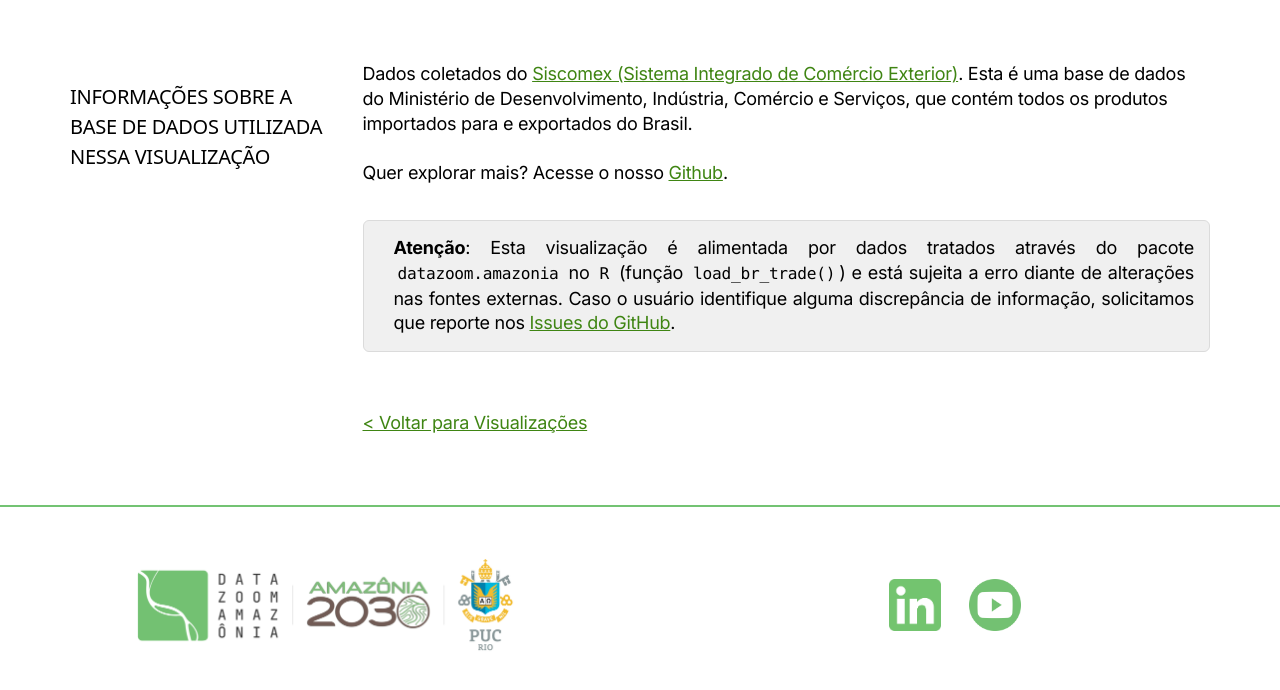
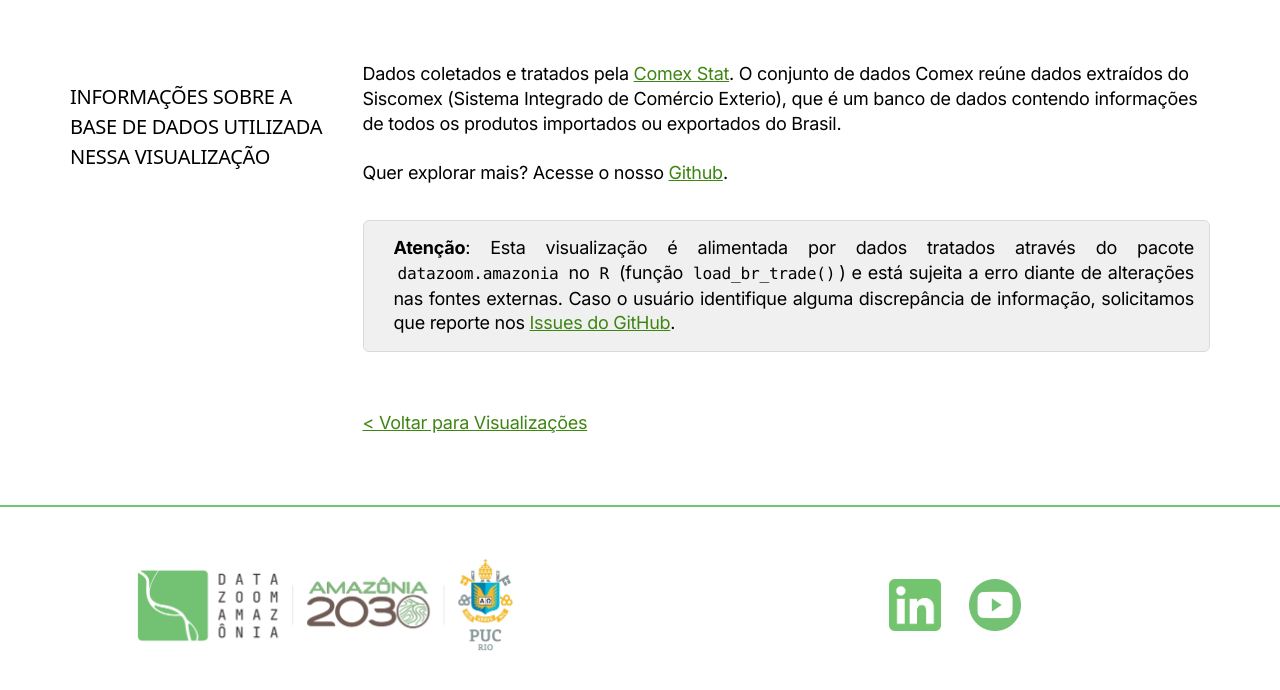
Before and after one commit to datazoompuc/amazonia, a Jekyll site: the page built from pt/viz/series-temporais-exportacao-sh2.md, in a window 1280 px wide and 900 px high, scrolled down 1055 px, cut to the strip 197-887 px from the top of the window. Built offline with Jekyll 4.4.1, drawn with Linux system fonts in a browser that asks for light colours; nearby versions of some CDN libraries.

Commit message:
fix data source description

```diff
--- a/pt/viz/series-temporais-exportacao-sh2.md
+++ b/pt/viz/series-temporais-exportacao-sh2.md
@@ -38,8 +38,8 @@ description: "Séries temporais de exportação de diferentes categorias de bens
      <div class="rodape_viz">
        <!-- descrição dos dados usados-->
       <p>
-        Dados coletados do <a href="https://www.gov.br/mdic/pt-br/assuntos/comercio-exterior/estatisticas/base-de-dados-bruta/" target="_blank" rel="noreferrer noopener">Siscomex (Sistema Integrado de Comércio Exterior)</a>.
-        Esta é uma base de dados do Ministério de Desenvolvimento, Indústria, Comércio e Serviços, que contém todos os produtos importados para e exportados do Brasil. <br><br>
+        Dados coletados e tratados pela <a href="https://www.gov.br/produtividade-e-comercio-exterior/pt-br/assuntos/comercio-exterior/estatisticas/base-de-dados-bruta/" target="_blank" rel="noreferrer noopener">Comex Stat</a>.
+        O conjunto de dados Comex reúne dados extraídos do Siscomex (Sistema Integrado de Comércio Exterio), que é um banco de dados contendo informações de todos os produtos importados ou exportados do Brasil.<br><br>
         Quer explorar mais? Acesse o nosso <a href="https://github.com/datazoompuc" target="_blank" rel="noreferrer noopener">Github</a>.
       </p>
      <br>
```
